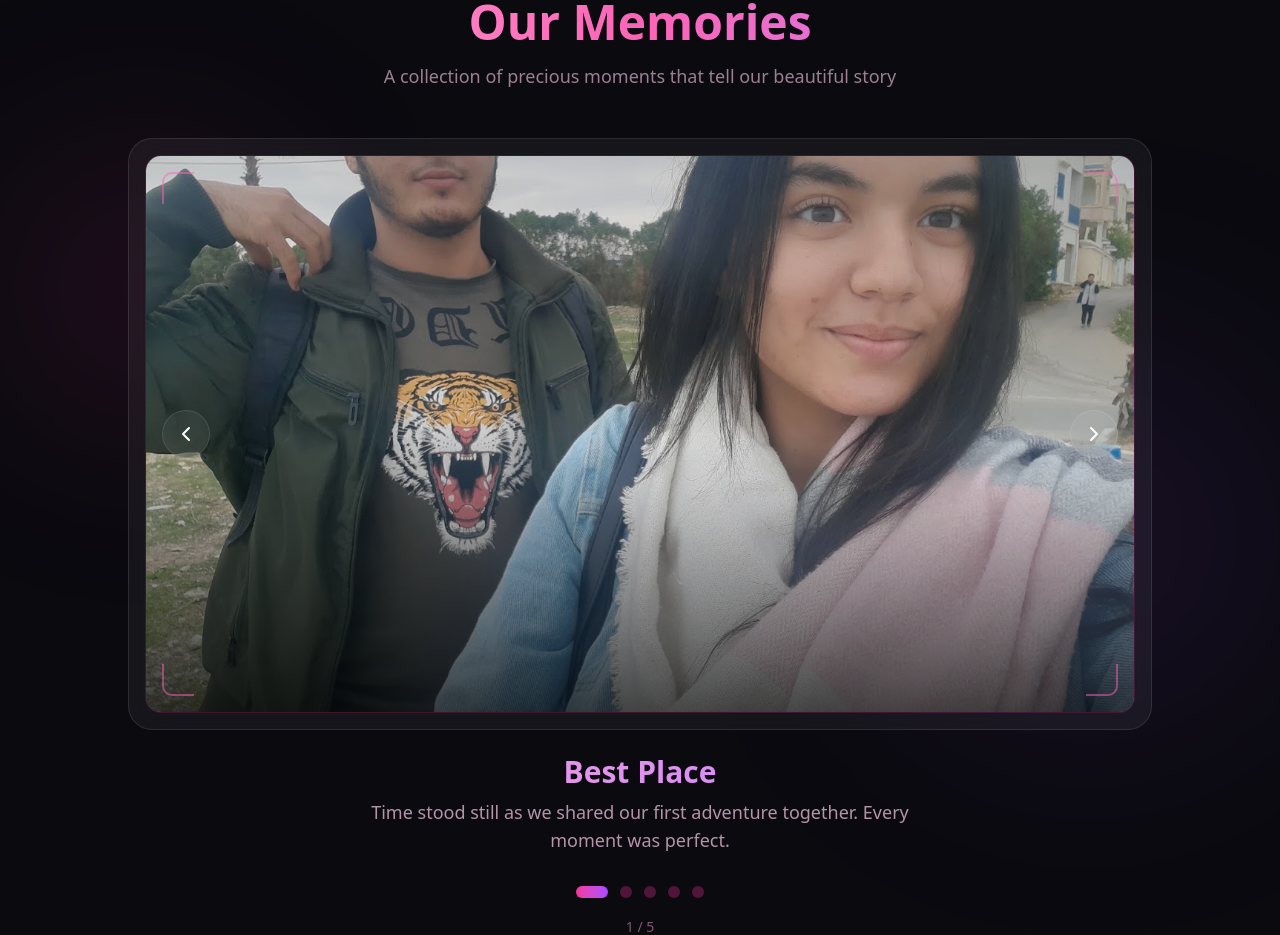
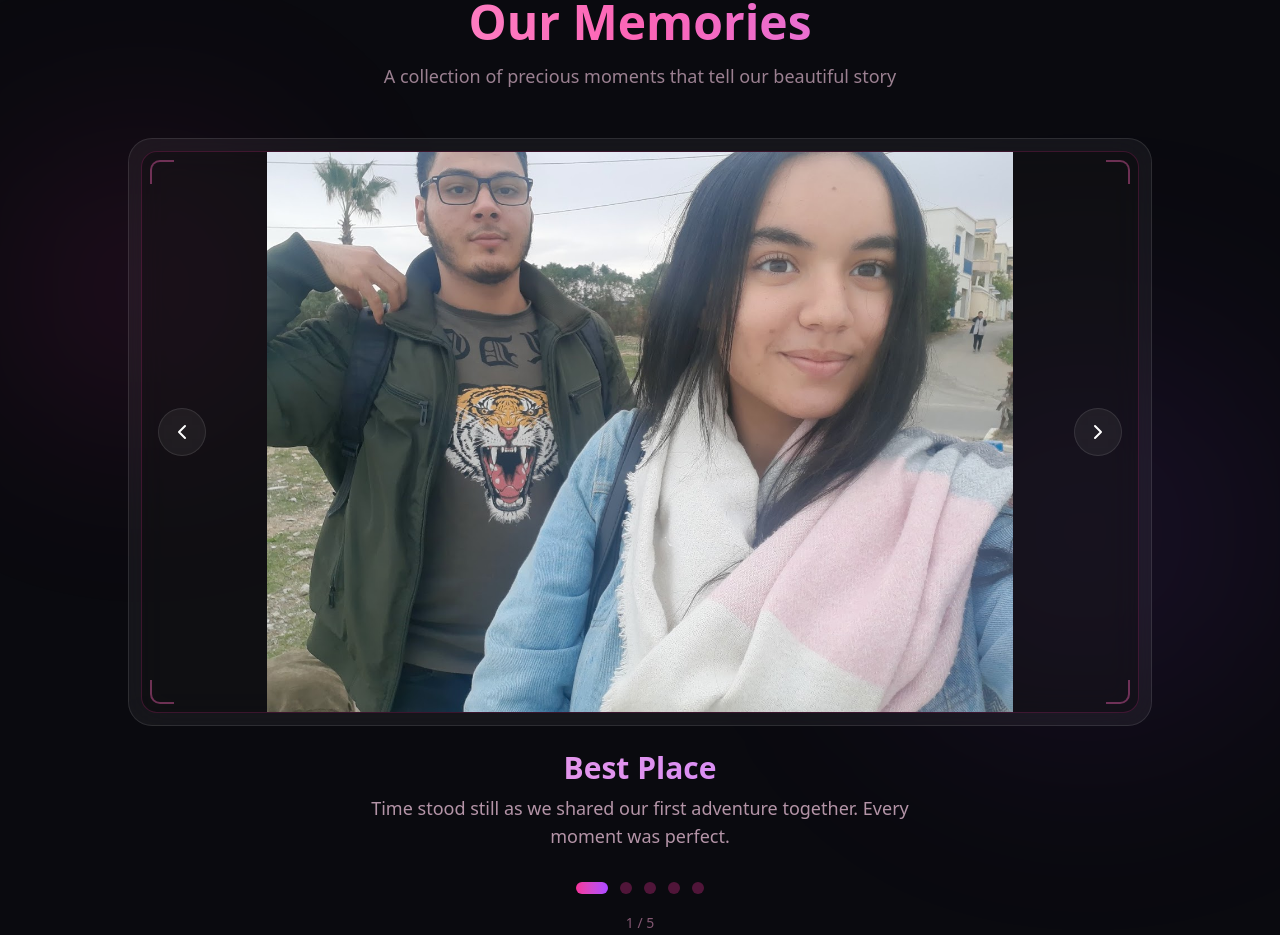
Before and after one commit to Mach1233/RomanticWebsite, a Next.js app: page / in a window 1280 px wide. Shown: the part 1840-2775 px from the top of the page. Built offline with nearby package versions, Linux system fonts and the light colour scheme.

Commit message:
fix: images now fully visible with object-contain (no cropping)

```diff
--- a/src/components/romantic/MemoryGallery.tsx
+++ b/src/components/romantic/MemoryGallery.tsx
@@ -59,7 +59,7 @@ export default function MemoryGallery() {
     enter: (direction: number) => ({
       x: direction > 0 ? 500 : -500,
       opacity: 0,
-      scale: 0.9
+      scale: 0.95
     }),
     center: {
       zIndex: 1,
@@ -71,7 +71,7 @@ export default function MemoryGallery() {
       zIndex: 0,
       x: direction < 0 ? 500 : -500,
       opacity: 0,
-      scale: 0.9
+      scale: 0.95
     })
   };
 
@@ -118,19 +118,25 @@ export default function MemoryGallery() {
           </p>
         </motion.div>
 
-        {/* Gallery Card */}
+        {/* Gallery Card - Flexible frame */}
         <motion.div
           initial={{ opacity: 0, y: 30 }}
           whileInView={{ opacity: 1, y: 0 }}
           viewport={{ once: true }}
           className="relative"
         >
-          {/* Main container with flexible frame */}
-          <div className="relative rounded-3xl overflow-hidden glassmorphism p-3 md:p-4">
-            {/* Inner frame with border */}
-            <div className="relative rounded-2xl overflow-hidden bg-black/20 border border-pink-500/20">
-              {/* Aspect ratio container - flexible */}
-              <div className="relative w-full aspect-[4/3] md:aspect-[16/10] lg:aspect-[16/9]">
+          {/* Main container */}
+          <div className="relative rounded-3xl overflow-hidden glassmorphism p-2 md:p-3">
+            {/* Inner frame */}
+            <div className="relative rounded-2xl overflow-hidden bg-black/30 border border-pink-500/20">
+
+              {/* Loading skeleton */}
+              {!imageLoaded && (
+                <div className="absolute inset-0 bg-gradient-to-br from-pink-500/20 to-purple-500/20 animate-pulse flex items-center justify-center z-10">
+                  <div className="w-12 h-12 border-4 border-pink-400/30 border-t-pink-400 rounded-full animate-spin" />
+                </div>
+              )}
+
               <AnimatePresence initial={false} custom={direction} mode="wait">
                 <motion.div
                   key={currentIndex}
@@ -144,37 +150,27 @@ export default function MemoryGallery() {
                     opacity: { duration: 0.3 },
                     scale: { duration: 0.3 }
                   }}
-                    className="absolute inset-0"
+                  className="relative flex items-center justify-center"
                 >
-                    {/* Loading skeleton */}
-                    {!imageLoaded && (
-                      <div className="absolute inset-0 bg-gradient-to-br from-pink-500/20 to-purple-500/20 animate-pulse flex items-center justify-center">
-                        <div className="w-16 h-16 border-4 border-pink-400/30 border-t-pink-400 rounded-full animate-spin" />
-                      </div>
-                    )}
-
-                    {/* Image - flexible sizing */}
+                  {/* Image - ALWAYS CONTAIN (full image visible) */}
                   <img
                     src={currentMemory.imageUrl}
                     alt={currentMemory.title}
                     onLoad={() => setImageLoaded(true)}
-                      className={`w-full h-full object-contain md:object-cover transition-opacity duration-500 ${
+                    className={`w-full h-auto max-h-[70vh] object-contain transition-opacity duration-500 ${
                       imageLoaded ? 'opacity-100' : 'opacity-0'
                     }`}
                   />
-
-                    {/* Gradient overlays */}
-                    <div className="absolute inset-0 bg-gradient-to-t from-black/70 via-transparent to-black/20 pointer-events-none" />
-
-                    {/* Corner decorations */}
-                    <div className="absolute top-4 left-4 w-8 h-8 border-l-2 border-t-2 border-pink-400/50 rounded-tl-lg" />
-                    <div className="absolute top-4 right-4 w-8 h-8 border-r-2 border-t-2 border-pink-400/50 rounded-tr-lg" />
-                    <div className="absolute bottom-4 left-4 w-8 h-8 border-l-2 border-b-2 border-pink-400/50 rounded-bl-lg" />
-                    <div className="absolute bottom-4 right-4 w-8 h-8 border-r-2 border-b-2 border-pink-400/50 rounded-br-lg" />
                 </motion.div>
               </AnimatePresence>
 
-                {/* Navigation buttons - inside frame */}
+              {/* Corner decorations */}
+              <div className="absolute top-2 left-2 w-6 h-6 border-l-2 border-t-2 border-pink-400/40 rounded-tl-lg pointer-events-none" />
+              <div className="absolute top-2 right-2 w-6 h-6 border-r-2 border-t-2 border-pink-400/40 rounded-tr-lg pointer-events-none" />
+              <div className="absolute bottom-2 left-2 w-6 h-6 border-l-2 border-b-2 border-pink-400/40 rounded-bl-lg pointer-events-none" />
+              <div className="absolute bottom-2 right-2 w-6 h-6 border-r-2 border-b-2 border-pink-400/40 rounded-br-lg pointer-events-none" />
+
+              {/* Navigation buttons */}
               <button
                 onClick={() => paginate(-1)}
                 className="absolute left-2 md:left-4 top-1/2 -translate-y-1/2 z-20 w-10 h-10 md:w-12 md:h-12 rounded-full glassmorphism flex items-center justify-center text-white hover:bg-white/20 transition-colors border border-pink-500/30"
@@ -190,7 +186,6 @@ export default function MemoryGallery() {
               >
                 <ChevronRight className="w-5 h-5 md:w-6 md:h-6" />
               </button>
-              </div>
             </div>
           </div>
 
```
Lines whose indentation alone changed are shown as unchanged.
